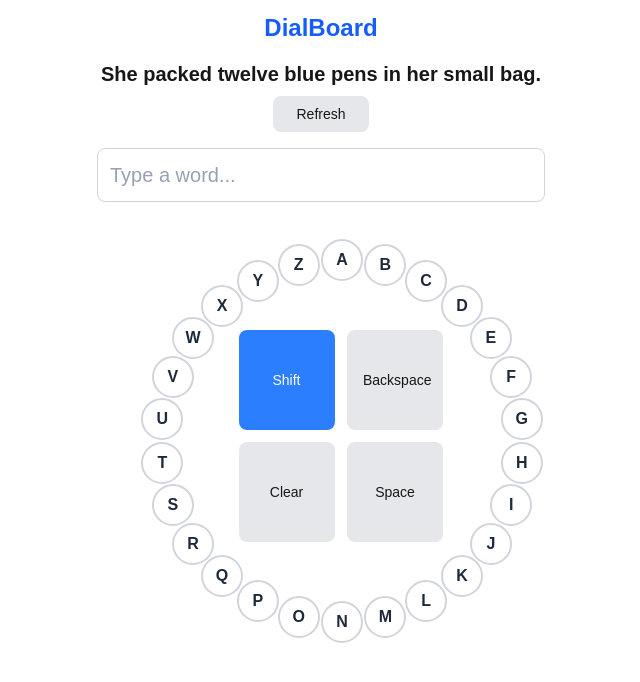
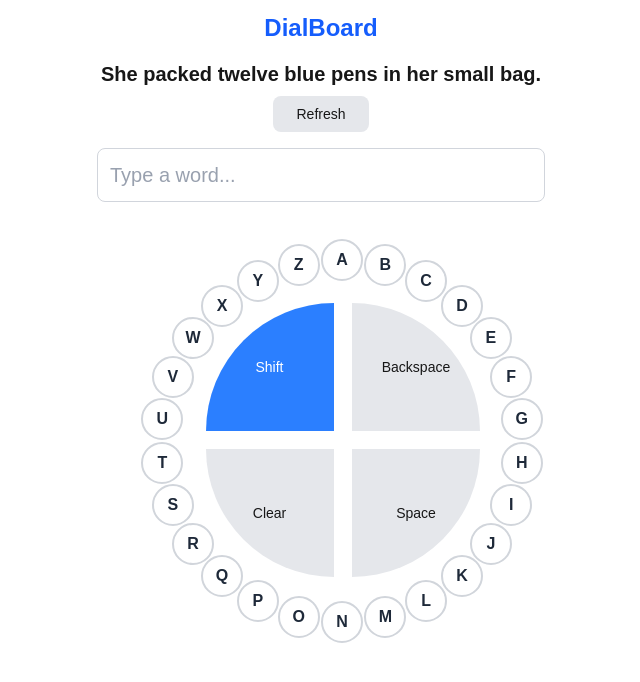
Before and after one commit to kira-brod/INFO-463, a Next.js app: page / in a window 1280 px wide. Shown: the top 682 px of the page, without its empty margins (319-959 px from the left). Built offline with nearby package versions, Linux system fonts and the light colour scheme.

Commit message:
edit button shape

```diff
--- a/app/page.js
+++ b/app/page.js
@@ -153,21 +153,21 @@ export default function AlphabetCircle() {
         /> */}
 
         <div
-          className="absolute ml-5 grid grid-cols-2 gap-3 items-center justify-center"
+          className="absolute  grid grid-cols-2 gap-3 items-center justify-center"
           style={{
-            width: `${radius}px`,
-            height: `${radius}px`,
-            top: `${radius + letterRadius - radius / 2}px`,
-            left: `${radius + letterRadius - radius / 2}px`
+            width: `${radius+100}px`,
+            height: `${radius + 100}px`,
+            top: `${radius + letterRadius - (radius + 60) / 2}px`,
+            left: `${radius + letterRadius - (radius + 50) / 2}px`
           }}
         >
-          <button onClick={toggleCase} className={`px-4  -ml-3 py-10 ${isUppercase ? 'bg-blue-500 text-white' : 'bg-gray-200 hover:bg-gray-300'} rounded-lg w-24 text-sm font-medium`}>Shift</button>
+          <button onClick={toggleCase} className={`rounded-tl-full px-4  py-10 ${isUppercase ? 'bg-blue-500 text-white' : 'bg-gray-200 hover:bg-gray-300'} rounded-lg w-32 h-32 text-sm font-medium`}>Shift</button>
 
-          <button onClick={handleBackspace} className="px-4 py-10 bg-gray-200 hover:bg-gray-300 rounded-lg w-24 text-sm font-medium"> Backspace </button>
+          <button onClick={handleBackspace} className="rounded-tr-full px-4 py-10 bg-gray-200 hover:bg-gray-300 rounded-lg w-32 h-32  text-sm font-medium"> Backspace </button>
 
-          <button onClick={handleClear} className="px-4 -ml-3  py-10 bg-gray-200 hover:bg-gray-300 rounded-lg w-24 text-sm font-medium">Clear</button>
+          <button onClick={handleClear} className="rounded-bl-full px-4  py-10 bg-gray-200 hover:bg-gray-300 rounded-lg w-32 h-32 text-sm font-medium">Clear</button>
 
-          <button onClick={handleSpace} className="px-4 py-10 bg-gray-200 hover:bg-gray-300 rounded-lg w-24 text-sm font-medium">Space</button>
+          <button onClick={handleSpace} className="rounded-br-full px-4 py-10 bg-gray-200 hover:bg-gray-300 rounded-lg w-32 h-32  text-sm font-medium">Space</button>
 
         </div>
 
```
